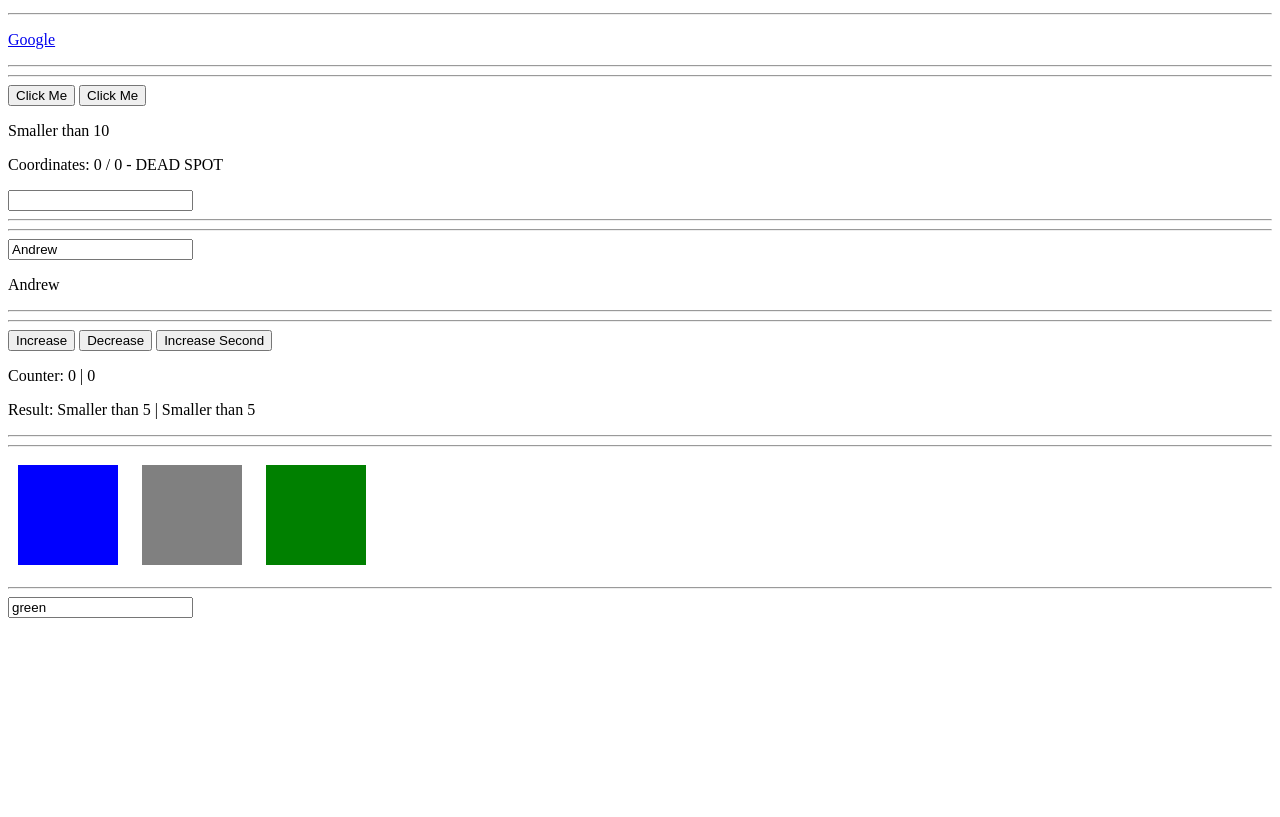
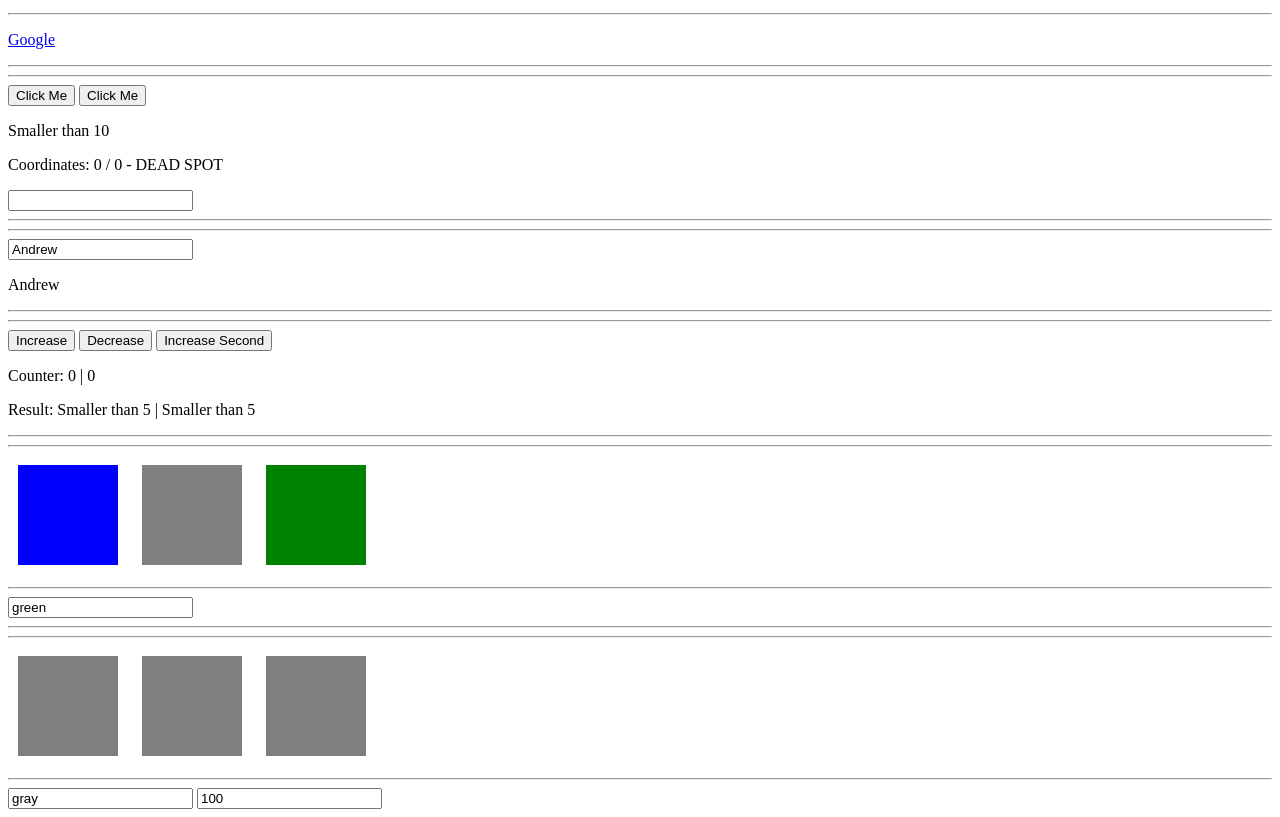
Before and after one commit to adavisson/udemy-vue-section2, a plain HTML site: page index.html in a window 1280 px wide. Shown: the part 101-918 px from the top of the page. Before the commit the page ends 800 px from the top, so only its background shows below. Drawn offline with nearby package versions, Linux system fonts and the light colour scheme.

Commit message:
more styling

```diff
--- a/index.html
+++ b/index.html
@@ -64,6 +64,18 @@
       <input type="text" v-model="color" />
     </div>
 
+    <hr>
+    <hr>
+
+    <div id="app6">
+      <div class="demo" :style="{backgroundColor: color}"></div>
+      <div class="demo" :style="myStyle"></div>
+      <div class="demo"></div>
+      <hr>
+      <input type="text" v-model="color">
+      <input type="text" v-model="width">
+    </div>
+
     <script src="./index.js"></script>
   </body>
 </html>
--- a/index.js
+++ b/index.js
@@ -85,3 +85,19 @@ new Vue({
     }
   }
 })
+
+new Vue({
+  el: '#app6',
+  data: {
+    color: 'gray',
+    width: 100,
+  },
+  computed: {
+    myStyle: function() {
+      return {
+        backgroundColor: this.color,
+        width: this.width + 'px',
+      }
+    }
+  }
+})
```
